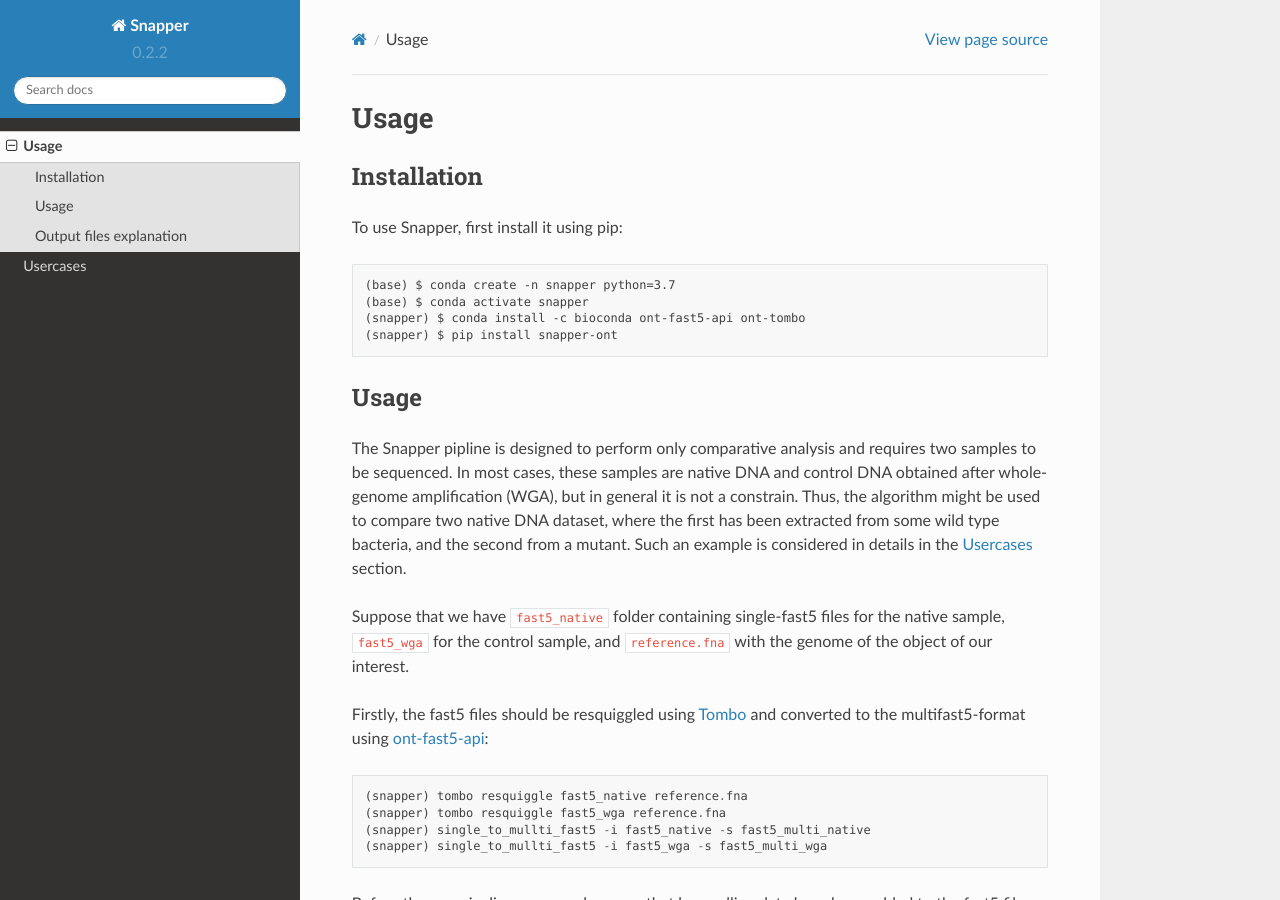
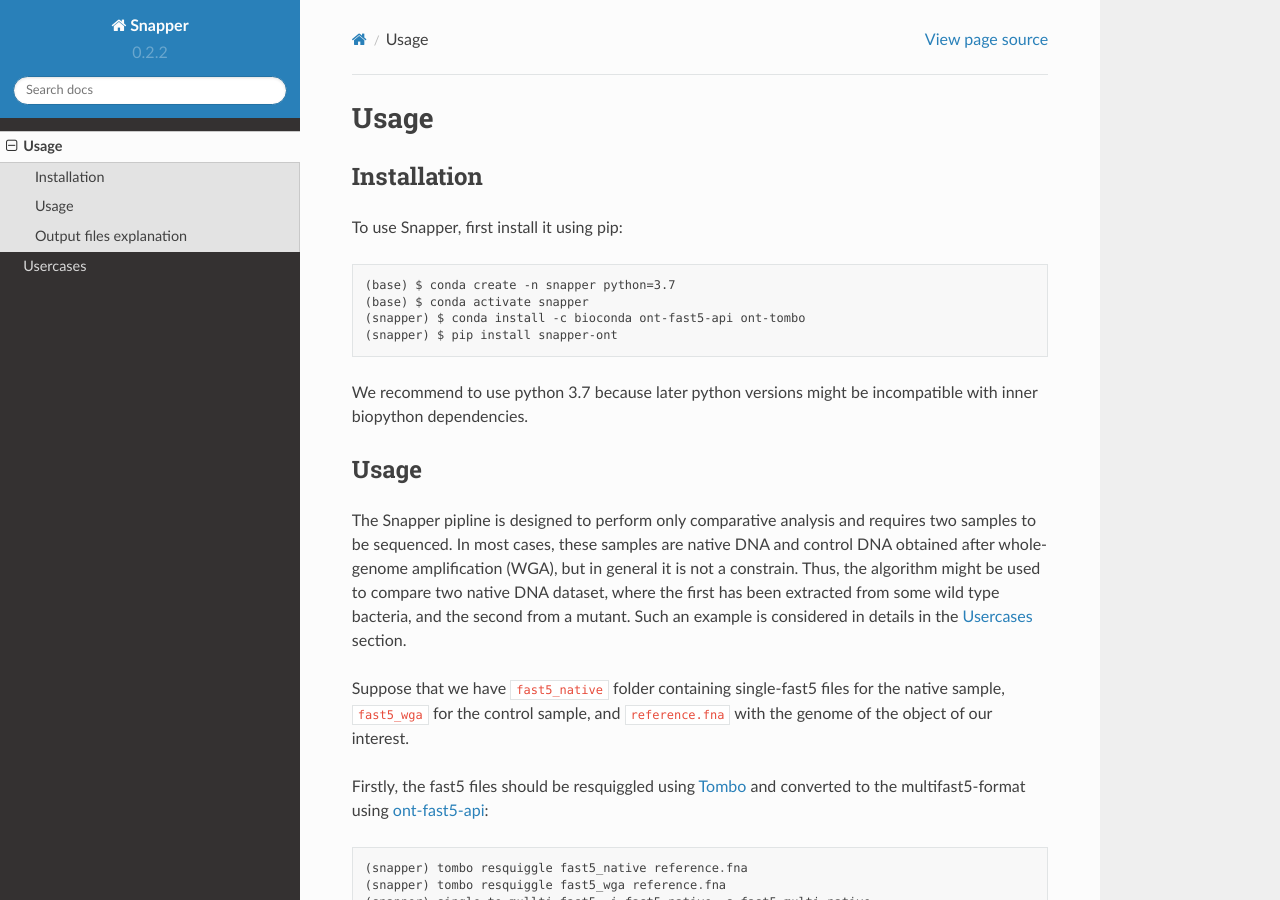
Before and after one commit to DNKonanov/snapper-man-test, a Sphinx documentation site: the page built from docs/source/usage.rst, in a window 1280 px wide and 900 px high. Built offline with Sphinx 7.4.7 and the Read the Docs theme 2.0.0, drawn with Linux system fonts in a browser that asks for light colours.

Commit message:
fix typos

```diff
--- a/docs/source/usage.rst
+++ b/docs/source/usage.rst
@@ -12,6 +12,9 @@
    (base) $ conda activate snapper
    (snapper) $ conda install -c bioconda ont-fast5-api ont-tombo
    (snapper) $ pip install snapper-ont
+
+We recommend to use python 3.7 because later python versions might be incompatible
+with inner biopython dependencies.
 
 Usage
 ----------------
```
